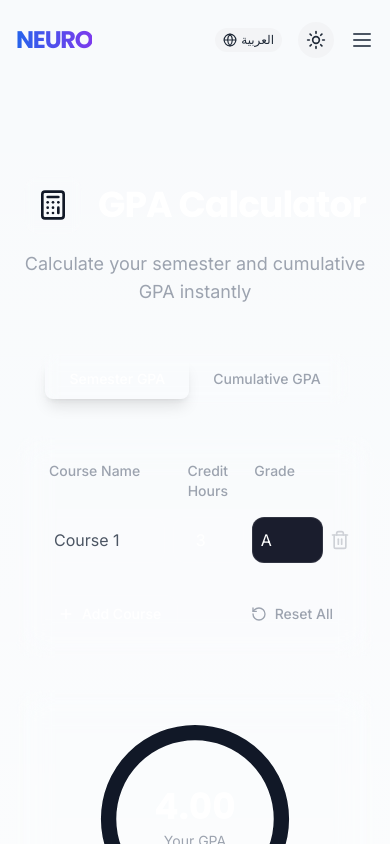
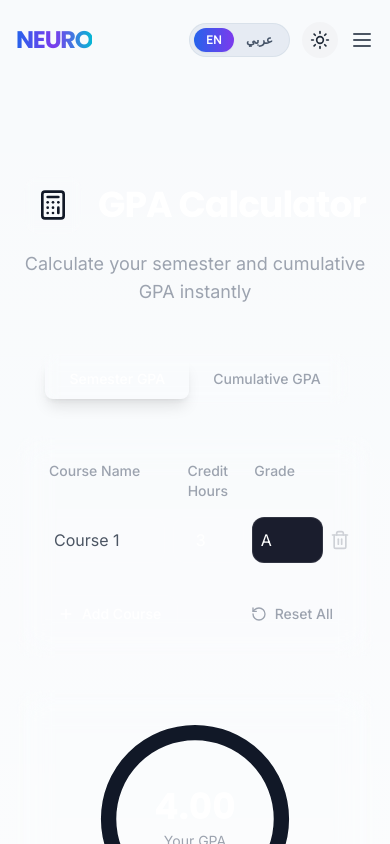
Before and after one commit to mohsen242424/nueoro, a Next.js app: page /gpa in a window 390 px wide. Shown: the top 844 px of the page. Built offline with nearby package versions, Linux system fonts and the light colour scheme.

Commit message:
Add interactive Language Switcher component with EN/AR segmented toggle button in header and mobile menu

```diff
--- a/src/components/layout/Navbar.tsx
+++ b/src/components/layout/Navbar.tsx
@@ -6,13 +6,14 @@ import { usePathname } from "next/navigation";
 import { motion, AnimatePresence } from "framer-motion";
 import { useTheme } from "../providers/ThemeProvider";
 import { useLanguage } from "../providers/LanguageProvider";
+import { LanguageSwitcher } from "@/components/ui/LanguageSwitcher";
 
 export default function Navbar() {
   const [isScrolled, setIsScrolled] = useState(false);
   const [isMobileMenuOpen, setIsMobileMenuOpen] = useState(false);
   const pathname = usePathname();
   const { theme, toggleTheme } = useTheme();
-  const { t, language, toggleLanguage, isRTL } = useLanguage();
+  const { t, isRTL } = useLanguage();
 
   const navLinks = [
     { name: t.nav.home, path: "/" },
@@ -40,7 +41,7 @@ export default function Navbar() {
     <header
       className={`fixed top-0 w-full z-50 transition-all duration-300 ${
         isScrolled
-          ? "bg-white/70 dark:bg-[#050816]/70 backdrop-blur-xl shadow-lg border-b border-gray-200/20 dark:border-white/10"
+          ? "bg-white/80 dark:bg-[#050816]/80 backdrop-blur-xl shadow-lg border-b border-gray-200/20 dark:border-white/10"
           : "bg-transparent"
       }`}
     >
@@ -49,14 +50,14 @@ export default function Navbar() {
           <Link href="/" className="flex-shrink-0 flex items-center">
             <motion.span
               whileHover={{ scale: 1.05 }}
-              className="font-poppins font-bold text-2xl tracking-tighter bg-gradient-to-r from-[#2563EB] to-[#7C3AED] dark:from-[#06B6D4] dark:to-[#7C3AED] bg-clip-text text-transparent"
+              className="font-poppins font-bold text-2xl tracking-tighter bg-gradient-to-r from-[#2563EB] via-[#7C3AED] to-[#06B6D4] bg-clip-text text-transparent"
             >
               NEURO
             </motion.span>
           </Link>
 
-          <nav className="hidden lg:flex space-x-1 overflow-x-auto custom-scrollbar items-center max-w-[70%]">
-            <div className={`flex items-center space-x-1 ${isRTL ? "space-x-reverse" : ""}`}>
+          <nav className={`hidden lg:flex items-center ${isRTL ? "flex-row-reverse" : ""}`}>
+            <div className="flex space-x-1 overflow-x-auto custom-scrollbar items-center max-w-[70%]">
               {navLinks.map((link) => (
                 <Link key={link.name} href={link.path} className="relative group px-3 py-2 whitespace-nowrap">
                   <span
@@ -78,17 +79,12 @@ export default function Navbar() {
               ))}
             </div>
 
-            <div className={`flex items-center space-x-4 ${isRTL ? "space-x-reverse ml-0 mr-4" : "ml-4 mr-0"}`}>
-              <button
-                onClick={toggleLanguage}
-                className="px-3 py-1.5 rounded-full bg-gray-100 dark:bg-gray-800 text-sm font-medium text-gray-800 dark:text-gray-200 hover:bg-gradient-to-r hover:from-[#2563EB] hover:to-[#7C3AED] hover:text-white transition-all focus:outline-none flex items-center gap-1"
-              >
-                <svg xmlns="http://www.w3.org/2000/svg" width="16" height="16" viewBox="0 0 24 24" fill="none" stroke="currentColor" strokeWidth="2" strokeLinecap="round" strokeLinejoin="round"><circle cx="12" cy="12" r="10"/><path d="M12 2a15.3 15.3 0 0 1 4 10 15.3 15.3 0 0 1-4 10 15.3 15.3 0 0 1-4-10 15.3 15.3 0 0 1 4-10z"/><path d="M2 12h20"/></svg>
-                {t.common.language}
-              </button>
+            <div className={`flex items-center space-x-3 ${isRTL ? "space-x-reverse ml-0 mr-4" : "ml-4 mr-0"}`}>
+              <LanguageSwitcher variant="segmented" />
 
               <button
                 onClick={toggleTheme}
+                aria-label="Toggle theme"
                 className="p-2 rounded-full bg-gray-100 dark:bg-gray-800 text-gray-800 dark:text-gray-200 hover:bg-gray-200 dark:hover:bg-gray-700 transition-colors focus:outline-none"
               >
                 <motion.div
@@ -96,23 +92,17 @@ export default function Navbar() {
                   transition={{ duration: 0.5 }}
                 >
                   {theme === "dark" ? (
-                    <svg xmlns="http://www.w3.org/2000/svg" width="20" height="20" viewBox="0 0 24 24" fill="none" stroke="currentColor" strokeWidth="2" strokeLinecap="round" strokeLinejoin="round"><path d="M12 3a6 6 0 0 0 9 9 9 9 0 1 1-9-9Z"/></svg>
+                    <svg xmlns="http://www.w3.org/2000/svg" width="18" height="18" viewBox="0 0 24 24" fill="none" stroke="currentColor" strokeWidth="2" strokeLinecap="round" strokeLinejoin="round"><path d="M12 3a6 6 0 0 0 9 9 9 9 0 1 1-9-9Z"/></svg>
                   ) : (
-                    <svg xmlns="http://www.w3.org/2000/svg" width="20" height="20" viewBox="0 0 24 24" fill="none" stroke="currentColor" strokeWidth="2" strokeLinecap="round" strokeLinejoin="round"><circle cx="12" cy="12" r="4"/><path d="M12 2v2"/><path d="M12 20v2"/><path d="m4.93 4.93 1.41 1.41"/><path d="m17.66 17.66 1.41 1.41"/><path d="M2 12h2"/><path d="M20 12h2"/><path d="m6.34 17.66-1.41 1.41"/><path d="m19.07 4.93-1.41 1.41"/></svg>
+                    <svg xmlns="http://www.w3.org/2000/svg" width="18" height="18" viewBox="0 0 24 24" fill="none" stroke="currentColor" strokeWidth="2" strokeLinecap="round" strokeLinejoin="round"><circle cx="12" cy="12" r="4"/><path d="M12 2v2"/><path d="M12 20v2"/><path d="m4.93 4.93 1.41 1.41"/><path d="m17.66 17.66 1.41 1.41"/><path d="M2 12h2"/><path d="M20 12h2"/><path d="m6.34 17.66-1.41 1.41"/><path d="m19.07 4.93-1.41 1.41"/></svg>
                   )}
                 </motion.div>
               </button>
             </div>
           </nav>
 
-          <div className={`flex items-center lg:hidden space-x-4 ${isRTL ? "space-x-reverse" : ""}`}>
-            <button
-              onClick={toggleLanguage}
-              className="px-2 py-1 rounded-full bg-gray-100 dark:bg-gray-800 text-xs font-medium text-gray-800 dark:text-gray-200 hover:bg-gradient-to-r hover:from-[#2563EB] hover:to-[#7C3AED] hover:text-white transition-all focus:outline-none flex items-center gap-1"
-            >
-              <svg xmlns="http://www.w3.org/2000/svg" width="14" height="14" viewBox="0 0 24 24" fill="none" stroke="currentColor" strokeWidth="2" strokeLinecap="round" strokeLinejoin="round"><circle cx="12" cy="12" r="10"/><path d="M12 2a15.3 15.3 0 0 1 4 10 15.3 15.3 0 0 1-4 10 15.3 15.3 0 0 1-4-10 15.3 15.3 0 0 1 4-10z"/><path d="M2 12h20"/></svg>
-              {t.common.language}
-            </button>
+          <div className={`flex items-center lg:hidden space-x-3 ${isRTL ? "space-x-reverse" : ""}`}>
+            <LanguageSwitcher variant="segmented" />
 
             <button
               onClick={toggleTheme}
@@ -150,13 +140,17 @@ export default function Navbar() {
             exit={{ opacity: 0, height: 0 }}
             className="lg:hidden bg-white/95 dark:bg-[#050816]/95 backdrop-blur-3xl border-b border-gray-200/20 dark:border-white/10 overflow-y-auto"
           >
-            <div className="px-4 pt-2 pb-6 space-y-1">
+            <div className="px-4 pt-4 pb-6 space-y-2">
+              <div className="flex items-center justify-between px-3 py-2 mb-2 bg-gray-100/50 dark:bg-white/5 rounded-2xl">
+                <span className="text-xs font-semibold text-gray-500 dark:text-gray-400">{t.common.filter || "Language / اللغة"}</span>
+                <LanguageSwitcher variant="segmented" />
+              </div>
               {navLinks.map((link) => (
                 <Link
                   key={link.name}
                   href={link.path}
                   onClick={() => setIsMobileMenuOpen(false)}
-                  className={`block px-3 py-4 border-b border-gray-100 dark:border-gray-800 text-lg font-medium font-manrope ${
+                  className={`block px-3 py-3.5 border-b border-gray-100 dark:border-gray-800/50 text-base font-medium font-manrope ${
                     pathname === link.path
                       ? "text-[#2563EB] dark:text-[#06B6D4]"
                       : "text-gray-700 hover:text-[#2563EB] dark:text-gray-300 dark:hover:text-[#06B6D4]"
--- a/src/components/providers/LanguageProvider.tsx
+++ b/src/components/providers/LanguageProvider.tsx
@@ -11,6 +11,7 @@ interface LanguageContextType {
   language: Language;
   t: Translations;
   toggleLanguage: () => void;
+  setLanguage: (lang: Language) => void;
   isRTL: boolean;
 }
 
@@ -18,34 +19,39 @@ const LanguageContext = createContext<LanguageContextType>({
   language: 'en',
   t: en,
   toggleLanguage: () => {},
+  setLanguage: () => {},
   isRTL: false,
 });
 
 export const LanguageProvider = ({ children }: { children: React.ReactNode }) => {
-  const [language, setLanguage] = useState<Language>('en');
+  const [language, setLanguageState] = useState<Language>('en');
 
   useEffect(() => {
     const saved = localStorage.getItem('neuro-lang') as Language | null;
     if (saved && (saved === 'en' || saved === 'ar')) {
-      setLanguage(saved);
+      setLanguageState(saved);
       document.documentElement.setAttribute('dir', saved === 'ar' ? 'rtl' : 'ltr');
       document.documentElement.setAttribute('lang', saved);
     }
   }, []);
 
-  const toggleLanguage = () => {
-    const newLang = language === 'en' ? 'ar' : 'en';
-    setLanguage(newLang);
+  const changeLanguage = (newLang: Language) => {
+    setLanguageState(newLang);
     localStorage.setItem('neuro-lang', newLang);
     document.documentElement.setAttribute('dir', newLang === 'ar' ? 'rtl' : 'ltr');
     document.documentElement.setAttribute('lang', newLang);
+  };
+
+  const toggleLanguage = () => {
+    const newLang = language === 'en' ? 'ar' : 'en';
+    changeLanguage(newLang);
   };
 
   const t = language === 'en' ? en : ar;
   const isRTL = language === 'ar';
 
   return (
-    <LanguageContext.Provider value={{ language, t, toggleLanguage, isRTL }}>
+    <LanguageContext.Provider value={{ language, t, toggleLanguage, setLanguage: changeLanguage, isRTL }}>
       {children}
     </LanguageContext.Provider>
   );
--- /dev/null
+++ b/src/components/ui/LanguageSwitcher.tsx
@@ -0,0 +1,86 @@
+'use client';
+
+import React from 'react';
+import { motion } from 'framer-motion';
+import { useLanguage } from '@/components/providers/LanguageProvider';
+import { Globe } from 'lucide-react';
+
+interface LanguageSwitcherProps {
+  variant?: 'segmented' | 'pill' | 'minimal';
+  className?: string;
+}
+
+export function LanguageSwitcher({ variant = 'segmented', className = '' }: LanguageSwitcherProps) {
+  const { language, setLanguage, toggleLanguage } = useLanguage();
+
+  if (variant === 'minimal') {
+    return (
+      <button
+        onClick={toggleLanguage}
+        className={`relative inline-flex items-center gap-1.5 px-3 py-1.5 rounded-full text-xs font-semibold font-manrope transition-all duration-300 bg-white/10 dark:bg-white/5 hover:bg-white/20 dark:hover:bg-white/10 text-gray-800 dark:text-gray-200 border border-gray-200/20 dark:border-white/10 ${className}`}
+        aria-label="Toggle language"
+      >
+        <Globe className="w-3.5 h-3.5 text-[#2563EB] dark:text-[#06B6D4]" />
+        <span>{language === 'en' ? 'العربية' : 'English'}</span>
+      </button>
+    );
+  }
+
+  if (variant === 'pill') {
+    return (
+      <button
+        onClick={toggleLanguage}
+        className={`group relative inline-flex items-center gap-2 px-4 py-2 rounded-full text-sm font-semibold font-manrope transition-all duration-300 bg-gradient-to-r from-blue-600/10 via-purple-600/10 to-cyan-600/10 hover:from-blue-600/20 hover:via-purple-600/20 hover:to-cyan-600/20 text-gray-900 dark:text-white border border-blue-500/20 dark:border-cyan-500/30 shadow-sm hover:shadow-md ${className}`}
+      >
+        <Globe className="w-4 h-4 text-[#2563EB] dark:text-[#06B6D4] transition-transform duration-500 group-hover:rotate-45" />
+        <span>{language === 'en' ? 'العربية (AR)' : 'English (EN)'}</span>
+      </button>
+    );
+  }
+
+  // Default: Segmented Switcher [ EN | AR ]
+  return (
+    <div
+      className={`relative inline-flex items-center p-1 rounded-full bg-slate-200/80 dark:bg-slate-800/80 backdrop-blur-md border border-slate-300/50 dark:border-slate-700/50 text-xs font-semibold font-manrope ${className}`}
+      dir="ltr"
+    >
+      <button
+        type="button"
+        onClick={() => setLanguage('en')}
+        className={`relative z-10 px-3 py-1 rounded-full transition-colors duration-200 ${
+          language === 'en'
+            ? 'text-white font-bold'
+            : 'text-slate-600 dark:text-slate-400 hover:text-slate-900 dark:hover:text-white'
+        }`}
+      >
+        {language === 'en' && (
+          <motion.span
+            layoutId="language-switch-pill"
+            className="absolute inset-0 z-[-1] rounded-full bg-gradient-to-r from-[#2563EB] to-[#7C3AED] shadow-sm"
+            transition={{ type: 'spring', stiffness: 400, damping: 30 }}
+          />
+        )}
+        EN
+      </button>
+
+      <button
+        type="button"
+        onClick={() => setLanguage('ar')}
+        className={`relative z-10 px-3 py-1 rounded-full transition-colors duration-200 ${
+          language === 'ar'
+            ? 'text-white font-bold'
+            : 'text-slate-600 dark:text-slate-400 hover:text-slate-900 dark:hover:text-white'
+        }`}
+      >
+        {language === 'ar' && (
+          <motion.span
+            layoutId="language-switch-pill"
+            className="absolute inset-0 z-[-1] rounded-full bg-gradient-to-r from-[#7C3AED] to-[#06B6D4] shadow-sm"
+            transition={{ type: 'spring', stiffness: 400, damping: 30 }}
+          />
+        )}
+        عربي
+      </button>
+    </div>
+  );
+}
```
